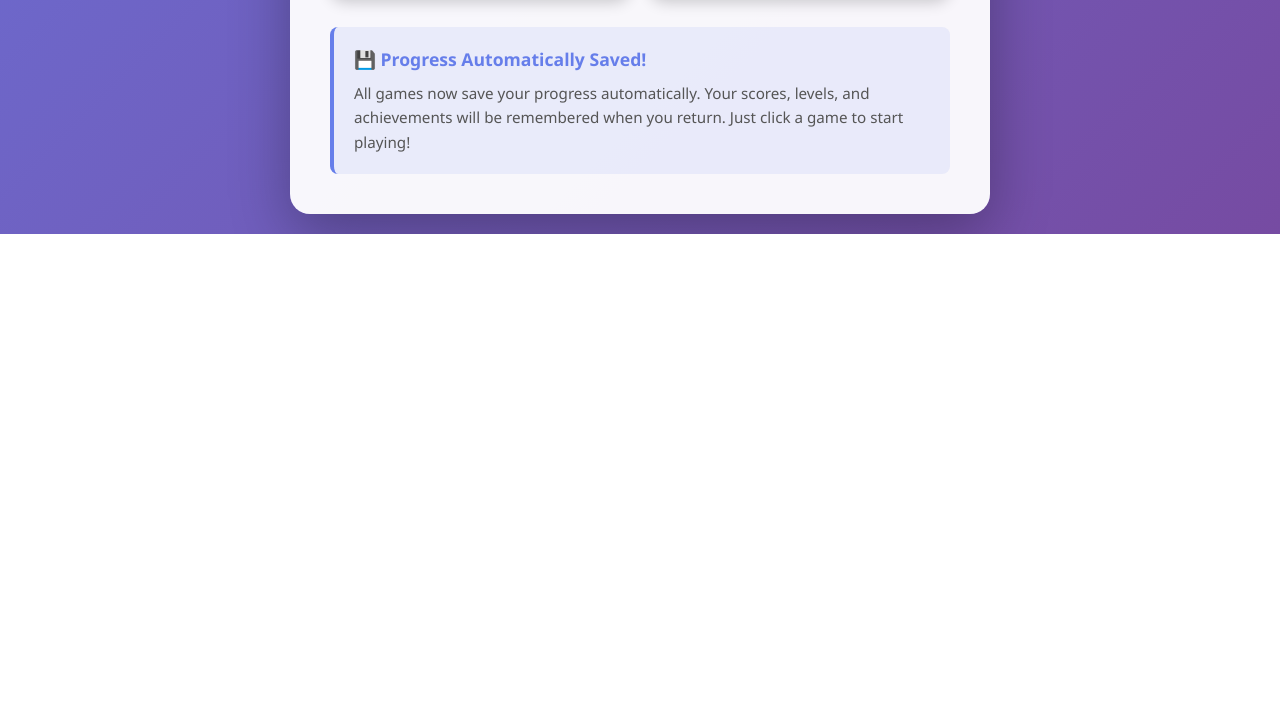
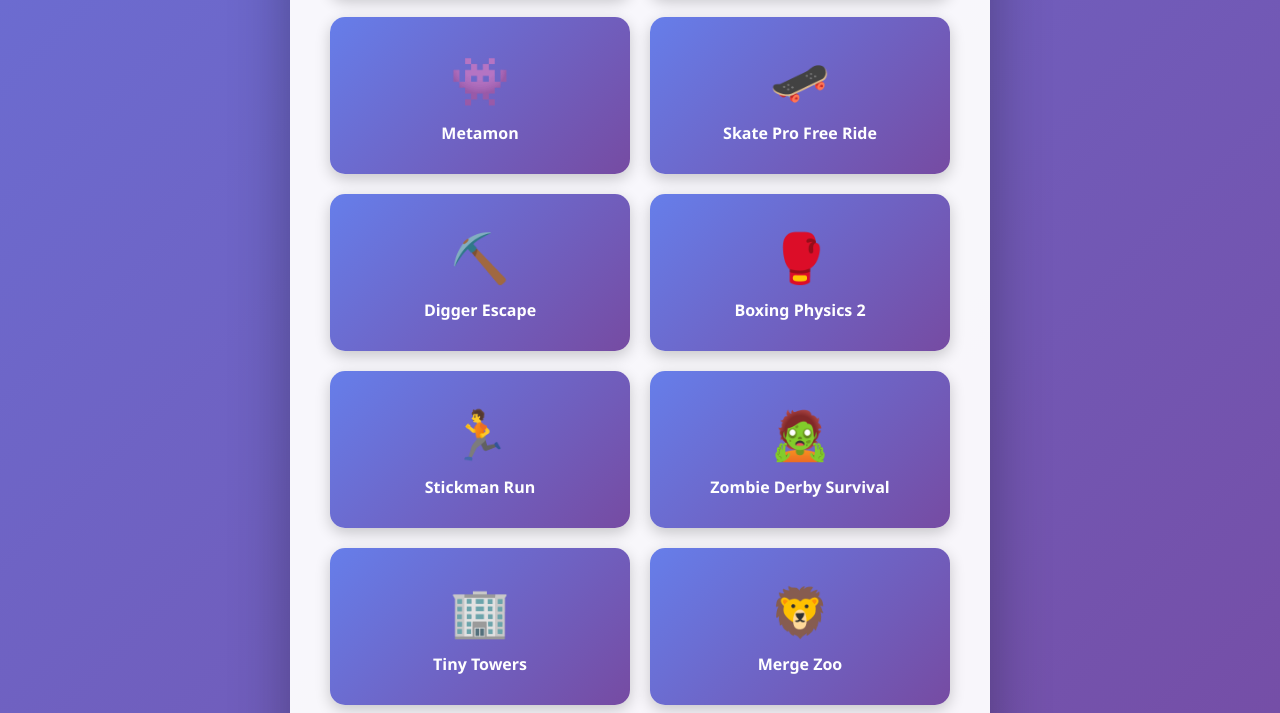
Before and after one commit to DeviousDerrick/aurababyprxygamelauncher, a website: page public/index.html in a window 1280 px wide. Shown: the part 1247-1960 px from the top of the page. Before the commit the page ends 1481 px from the top, so only its background shows below. Drawn offline with Linux system fonts and the light colour scheme.

Commit message:
Update index.html

```diff
--- a/public/index.html
+++ b/public/index.html
@@ -175,6 +175,38 @@
                 <div class="game-icon">🦒</div>
                 <div>Giraffe Volley</div>
             </a>
+            <a href="/games/metamon.html" class="game-card">
+                <div class="game-icon">👾</div>
+                <div>Metamon</div>
+            </a>
+            <a href="/games/skate-pro.html" class="game-card">
+                <div class="game-icon">🛹</div>
+                <div>Skate Pro Free Ride</div>
+            </a>
+            <a href="/games/digger-escape.html" class="game-card">
+                <div class="game-icon">⛏️</div>
+                <div>Digger Escape</div>
+            </a>
+            <a href="/games/boxing-physics.html" class="game-card">
+                <div class="game-icon">🥊</div>
+                <div>Boxing Physics 2</div>
+            </a>
+            <a href="/games/stickman-run.html" class="game-card">
+                <div class="game-icon">🏃</div>
+                <div>Stickman Run</div>
+            </a>
+            <a href="/games/zombie-derby.html" class="game-card">
+                <div class="game-icon">🧟</div>
+                <div>Zombie Derby Survival</div>
+            </a>
+            <a href="/games/tiny-towers.html" class="game-card">
+                <div class="game-icon">🏢</div>
+                <div>Tiny Towers</div>
+            </a>
+            <a href="/games/merge-zoo.html" class="game-card">
+                <div class="game-icon">🦁</div>
+                <div>Merge Zoo</div>
+            </a>
         </div>
 
         <div class="feature-box">
```
